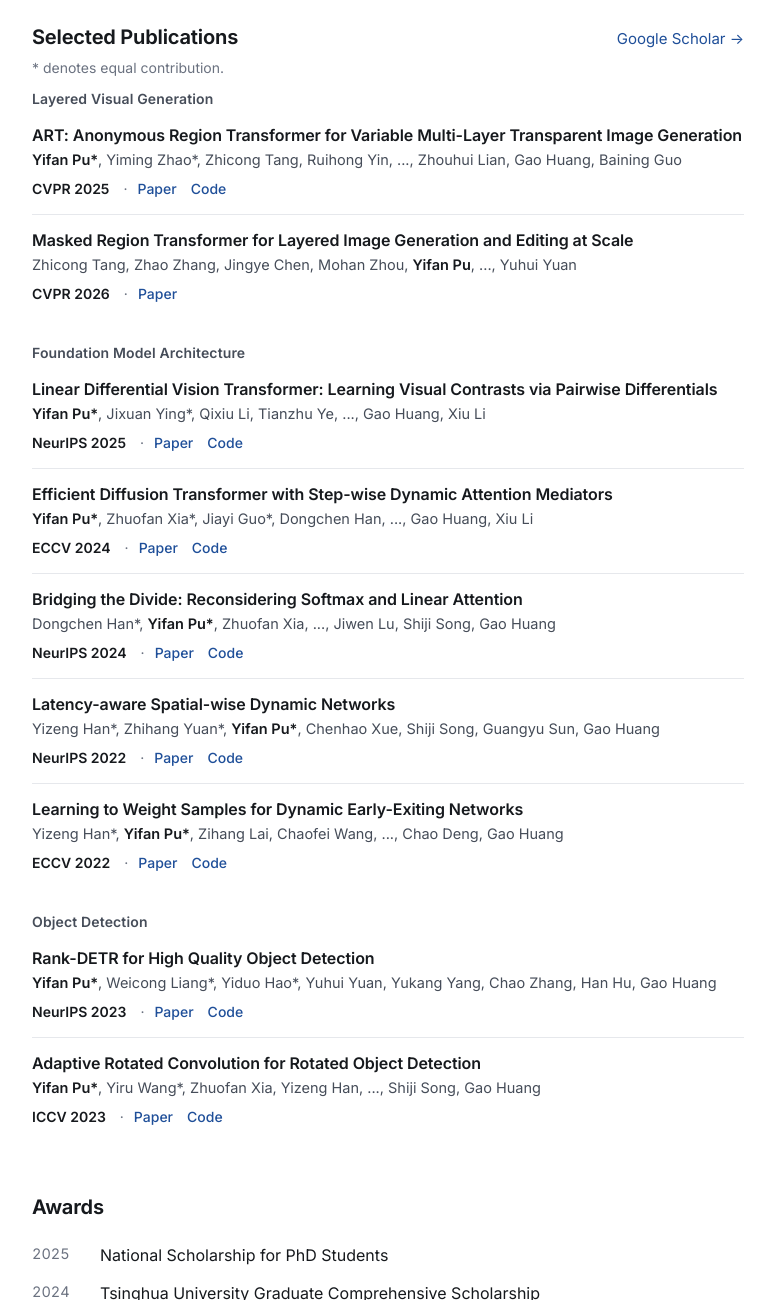
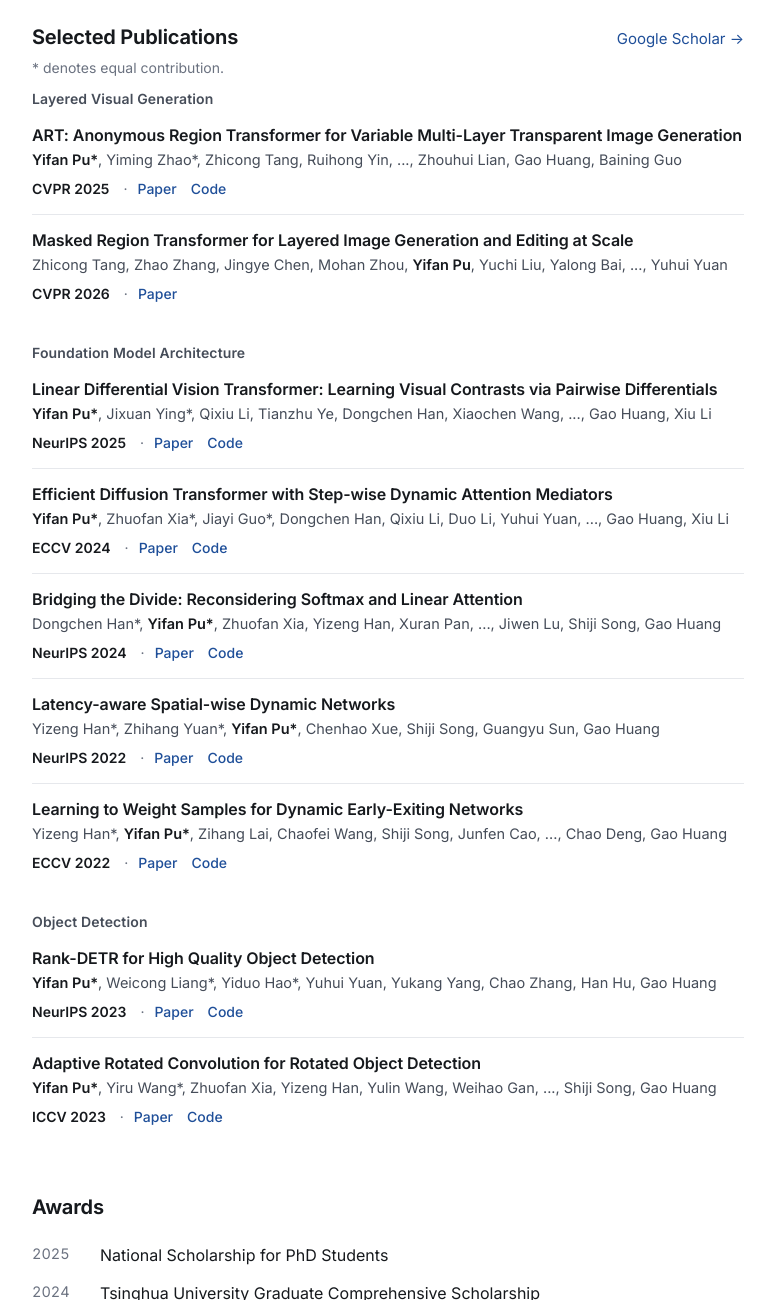
Before and after one commit to yifanpu001/yifanpu001.github.io, a plain HTML site: page index.html in a window 1280 px wide. Shown: the part 636-1936 px from the top of the page, without its empty margins (252-1027 px from the left). Drawn offline with Linux system fonts and the light colour scheme.

Commit message:
Fill each author line up to one line.
Co-authored-by: Cursor <cursoragent@cursor.com>

```diff
--- a/index.html
+++ b/index.html
@@ -301,7 +301,7 @@
         </article>
         <article class="pub">
           <h3 class="pub-title"><a href="https://arxiv.org/abs/2605.27235">Masked Region Transformer for Layered Image Generation and Editing at Scale</a></h3>
-          <p class="pub-authors">Zhicong Tang, Zhao Zhang, Jingye Chen, Mohan Zhou, <span class="me">Yifan Pu</span>, ..., Yuhui Yuan</p>
+          <p class="pub-authors">Zhicong Tang, Zhao Zhang, Jingye Chen, Mohan Zhou, <span class="me">Yifan Pu</span>, Yuchi Liu, Yalong Bai, ..., Yuhui Yuan</p>
           <p class="pub-meta"><span class="venue">CVPR 2026</span><span class="pub-links"><a href="https://arxiv.org/pdf/2605.27235">Paper</a></span></p>
         </article>
       </div>
@@ -310,17 +310,17 @@
       <div class="pub-list">
         <article class="pub">
           <h3 class="pub-title"><a href="https://arxiv.org/abs/2511.00833">Linear Differential Vision Transformer: Learning Visual Contrasts via Pairwise Differentials</a></h3>
-          <p class="pub-authors"><span class="me">Yifan Pu*</span>, Jixuan Ying*, Qixiu Li, Tianzhu Ye, ..., Gao Huang, Xiu Li</p>
+          <p class="pub-authors"><span class="me">Yifan Pu*</span>, Jixuan Ying*, Qixiu Li, Tianzhu Ye, Dongchen Han, Xiaochen Wang, ..., Gao Huang, Xiu Li</p>
           <p class="pub-meta"><span class="venue">NeurIPS 2025</span><span class="pub-links"><a href="https://arxiv.org/pdf/2511.00833">Paper</a><a href="https://github.com/LeapLabTHU/LinearDiff">Code</a></span></p>
         </article>
         <article class="pub">
           <h3 class="pub-title"><a href="https://www.ecva.net/papers/eccv_2024/papers_ECCV/html/2391_ECCV_2024_paper.php">Efficient Diffusion Transformer with Step-wise Dynamic Attention Mediators</a></h3>
-          <p class="pub-authors"><span class="me">Yifan Pu*</span>, Zhuofan Xia*, Jiayi Guo*, Dongchen Han, ..., Gao Huang, Xiu Li</p>
+          <p class="pub-authors"><span class="me">Yifan Pu*</span>, Zhuofan Xia*, Jiayi Guo*, Dongchen Han, Qixiu Li, Duo Li, Yuhui Yuan, ..., Gao Huang, Xiu Li</p>
           <p class="pub-meta"><span class="venue">ECCV 2024</span><span class="pub-links"><a href="https://www.ecva.net/papers/eccv_2024/papers_ECCV/papers/02391.pdf">Paper</a><a href="https://github.com/LeapLabTHU/Attention-Mediators">Code</a></span></p>
         </article>
         <article class="pub">
           <h3 class="pub-title"><a href="https://proceedings.neurips.cc/paper_files/paper/2024/hash/90800f46f84381b7891e1378ee850013-Abstract-Conference.html">Bridging the Divide: Reconsidering Softmax and Linear Attention</a></h3>
-          <p class="pub-authors">Dongchen Han*, <span class="me">Yifan Pu*</span>, Zhuofan Xia, ..., Jiwen Lu, Shiji Song, Gao Huang</p>
+          <p class="pub-authors">Dongchen Han*, <span class="me">Yifan Pu*</span>, Zhuofan Xia, Yizeng Han, Xuran Pan, ..., Jiwen Lu, Shiji Song, Gao Huang</p>
           <p class="pub-meta"><span class="venue">NeurIPS 2024</span><span class="pub-links"><a href="https://proceedings.neurips.cc/paper_files/paper/2024/file/90800f46f84381b7891e1378ee850013-Paper-Conference.pdf">Paper</a><a href="https://github.com/LeapLabTHU/InLine">Code</a></span></p>
         </article>
         <article class="pub">
@@ -330,7 +330,7 @@
         </article>
         <article class="pub">
           <h3 class="pub-title"><a href="https://www.ecva.net/papers/eccv_2022/papers_ECCV/html/4295_ECCV_2022_paper.php">Learning to Weight Samples for Dynamic Early-Exiting Networks</a></h3>
-          <p class="pub-authors">Yizeng Han*, <span class="me">Yifan Pu*</span>, Zihang Lai, Chaofei Wang, ..., Chao Deng, Gao Huang</p>
+          <p class="pub-authors">Yizeng Han*, <span class="me">Yifan Pu*</span>, Zihang Lai, Chaofei Wang, Shiji Song, Junfen Cao, ..., Chao Deng, Gao Huang</p>
           <p class="pub-meta"><span class="venue">ECCV 2022</span><span class="pub-links"><a href="https://www.ecva.net/papers/eccv_2022/papers_ECCV/papers/136710363.pdf">Paper</a><a href="https://github.com/LeapLabTHU/L2W-DEN">Code</a></span></p>
         </article>
       </div>
@@ -344,7 +344,7 @@
         </article>
         <article class="pub">
           <h3 class="pub-title"><a href="https://openaccess.thecvf.com/content/ICCV2023/html/Pu_Adaptive_Rotated_Convolution_for_Rotated_Object_Detection_ICCV_2023_paper.html">Adaptive Rotated Convolution for Rotated Object Detection</a></h3>
-          <p class="pub-authors"><span class="me">Yifan Pu*</span>, Yiru Wang*, Zhuofan Xia, Yizeng Han, ..., Shiji Song, Gao Huang</p>
+          <p class="pub-authors"><span class="me">Yifan Pu*</span>, Yiru Wang*, Zhuofan Xia, Yizeng Han, Yulin Wang, Weihao Gan, ..., Shiji Song, Gao Huang</p>
           <p class="pub-meta"><span class="venue">ICCV 2023</span><span class="pub-links"><a href="https://openaccess.thecvf.com/content/ICCV2023/papers/Pu_Adaptive_Rotated_Convolution_for_Rotated_Object_Detection_ICCV_2023_paper.pdf">Paper</a><a href="https://github.com/LeapLabTHU/ARC">Code</a></span></p>
         </article>
       </div>
```
